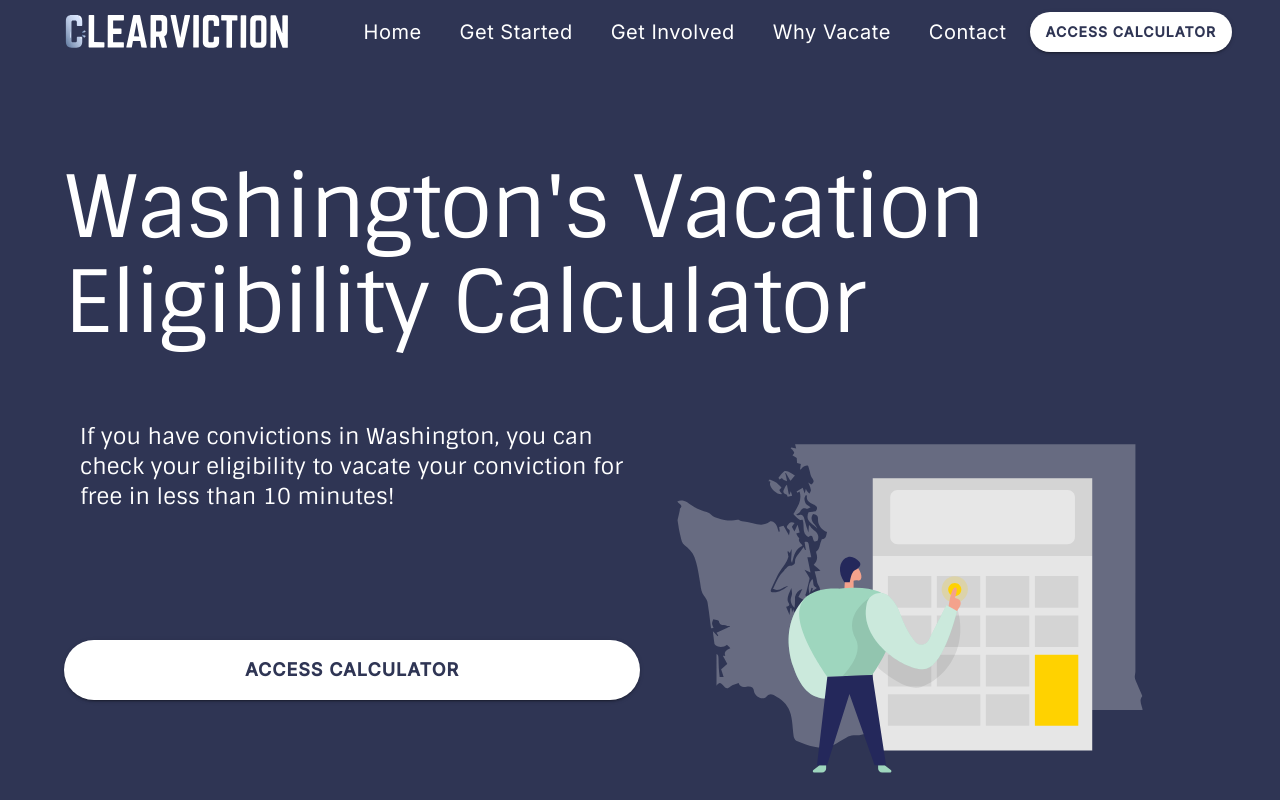
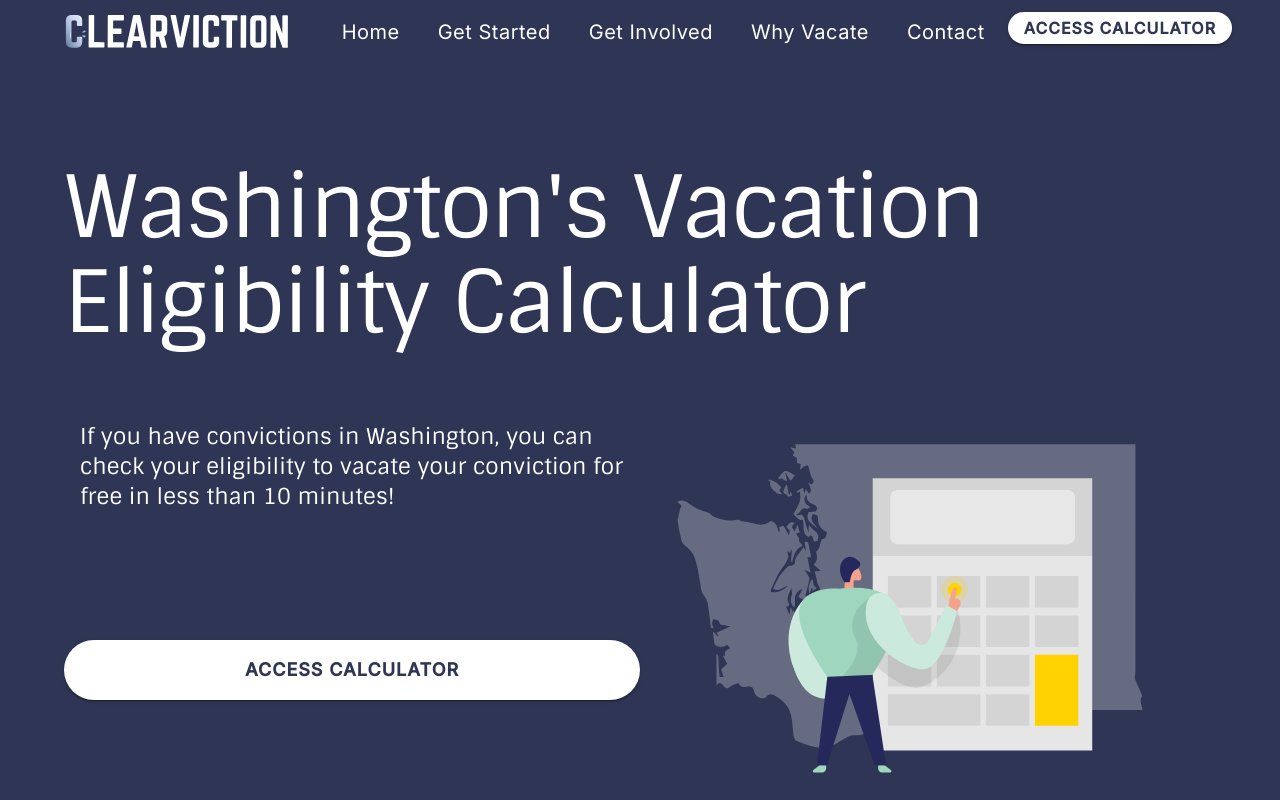
Before and after one commit to openseattle/clearviction-v1, a React (Create React App) app: page / in a window 1280 px wide. Shown: the top 800 px of the page. Built offline with nearby package versions, Linux system fonts and the light colour scheme.

Commit message:
change height and padding from px to rem

```diff
--- a/src/Components/Navigation.jsx
+++ b/src/Components/Navigation.jsx
@@ -10,7 +10,7 @@ import {
     ButtonGroup,
     Button,
 } from "@mui/material";
-import { makeStyles } from '@mui/styles';
+import { makeStyles } from "@mui/styles";
 import { MenuSharp as MenuIcon, CloseSharp } from "@mui/icons-material";
 import { headerPages } from "../data/siteMap";
 import { useState } from "react";
@@ -52,17 +52,17 @@ const useStyles = makeStyles(theme => ({
         },
     },
     navCalc: {
-        height: "40px",
-        fontSize: "14px",
+        height: "2rem",
+        fontSize: "1rem",
         borderRadius: "50px",
-        padding: "16px",
+        padding: "1rem",
         backgroundColor: "white",
         color: theme.palette.primary.dark,
         "&:hover": {
             backgroundColor: theme.palette.secondary.main,
             color: theme.palette.secondary.contrastText,
         },
-    }
+    },
 }));
 
 const Navigation = () => {
@@ -77,7 +77,8 @@ const Navigation = () => {
 
     const classes = useStyles();
 
-    return <>
+    return (
+        <>
             <AppBar color="primary" elevation={0} role="navigation">
                 <Container maxWidth="xl">
                     <Toolbar>
@@ -90,17 +91,13 @@ const Navigation = () => {
                         {/* desktop menu */}
                         <Box display={{ xs: "none", sm: "none", md: "none", lg: "flex" }}>
                             <ButtonGroup>
-                            {headerPages.map((page, idx) => (
+                                {headerPages.map((page, idx) =>
                                     page.name !== "Access Calculator" ? <NavButton key={idx} page={page} /> : null
-                            ))}
+                                )}
                             </ButtonGroup>
-                        <RedesignButtonPrimary
-                            href="/calculator/landing-0"
-                            className={classes.navCalc}
-                            >
+                            <RedesignButtonPrimary href="/calculator/landing-0" className={classes.navCalc}>
                                 Access Calculator
                             </RedesignButtonPrimary>
-
                         </Box>
                         {/* mobile menu */}
 
@@ -135,7 +132,8 @@ const Navigation = () => {
                 </Container>
             </AppBar>
             <Box height={56} />
-    </>;
+        </>
+    );
 };
 
 export default Navigation;
```
Lines whose indentation alone changed are shown as unchanged.
